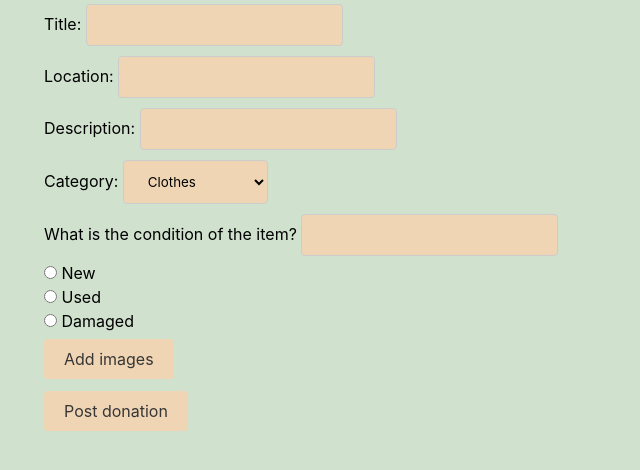
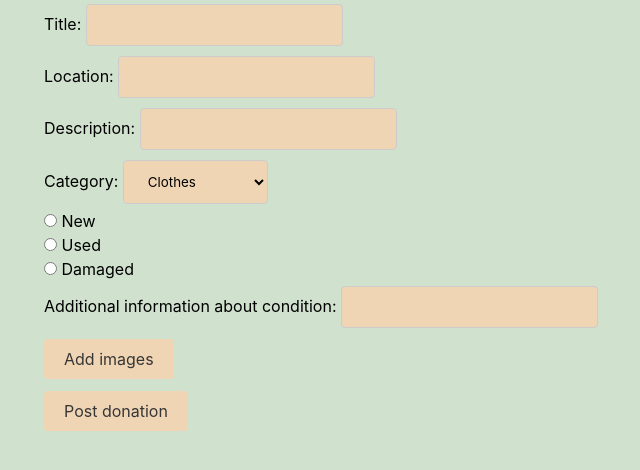
Before and after one commit to odc19/ReUse, a Flask app: template templates/new_donation.html in a window 1280 px wide. Shown: the part 256-726 px from the top of the page, without its empty margins (20-660 px from the left). Run offline with Flask 2, Linux system fonts and the light colour scheme; the template is opened without the code that fills it, so the values that code supplies are empty; some libraries are stand-ins or nearby versions.

Commit message:
Changed add post condition information field

```diff
--- a/templates/new_donation.html
+++ b/templates/new_donation.html
@@ -13,8 +13,7 @@ donation
 {% endblock post_type %}
 
 {% block extra_fields %}
-<label> What is the condition of the item? </label> <input type="text" id="post_condition_description" name="post_condition_description">
-<br>
+
 <input type="radio" id="new" name="post_condition" value="new" />
 <label for="new"> New </label>
 <br>
@@ -24,6 +23,8 @@ donation
 <input type="radio" id="damaged" name="post_condition" value="damaged" />
 <label for="damaged"> Damaged </label>
 <br>
+<label> Additional information about condition: </label> <input type="text" id="post_condition_description" name="post_condition_description">
+<br>
 <button class="button"> Add images </button>
 <br>
 {% endblock extra_fields %}
```
